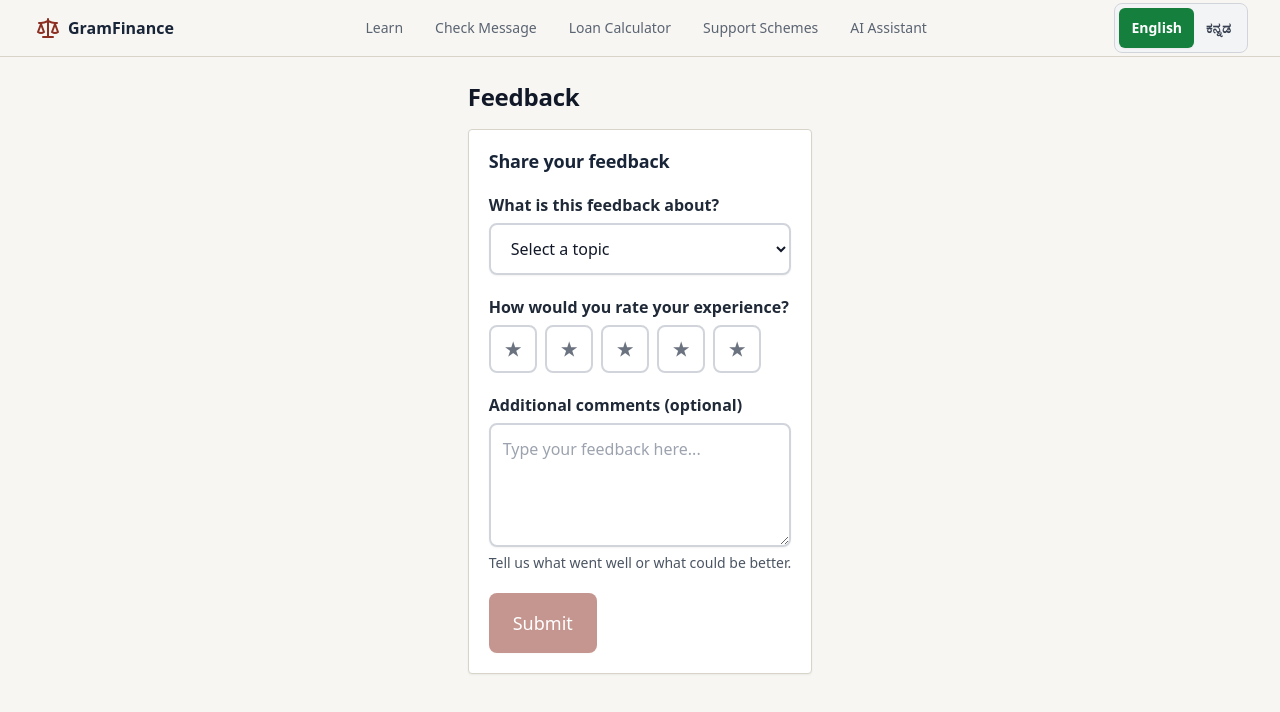
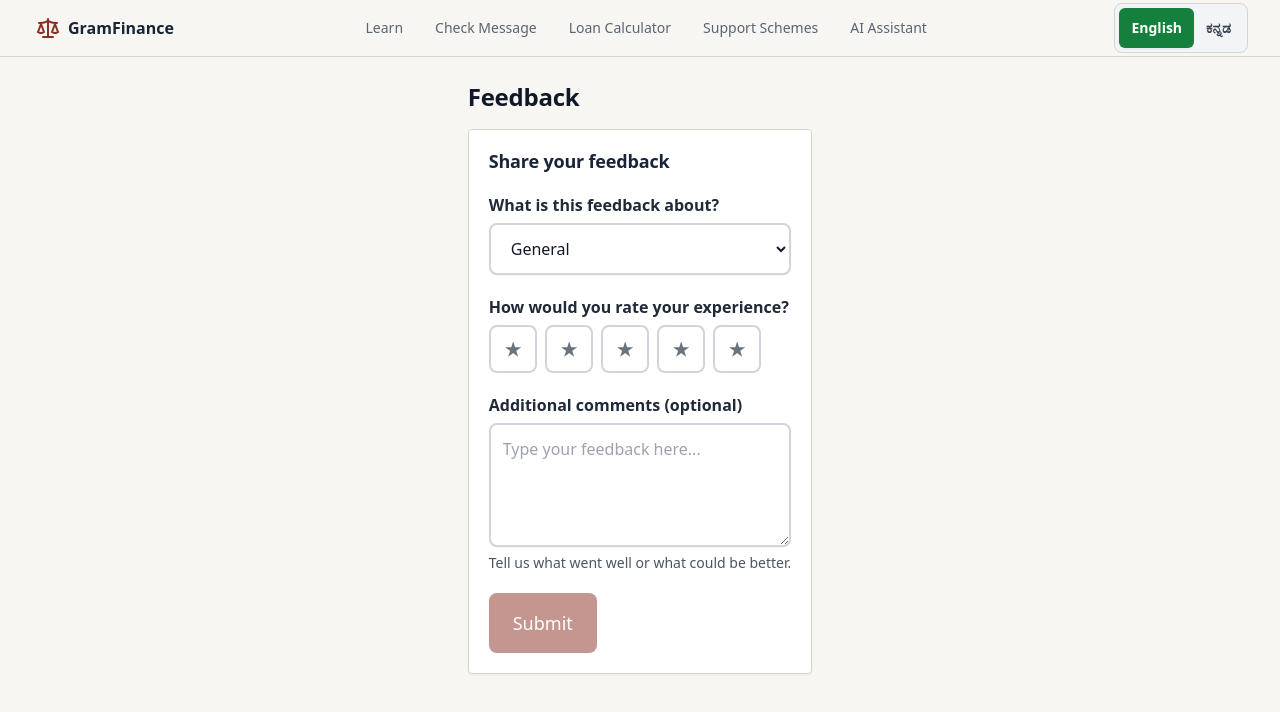
Before and after one commit to vidhwan06/GramFinance, a Next.js app: page /feedback in a window 1280 px wide. Shown: the top 712 px of the page. Built offline with nearby package versions, Linux system fonts and the light colour scheme.

Commit message:
feat: integrate feedback experience

```diff
--- a/app/(main)/home/page.tsx
+++ b/app/(main)/home/page.tsx
@@ -465,6 +465,7 @@ export default function HomePage() {
               <ul className="space-y-1">
                 <li><Link href="/schemes" className="text-xs text-muted-ink hover:text-seal-red transition-colors">{t.nav.schemes}</Link></li>
                 <li><Link href="/assistant" className="text-xs text-muted-ink hover:text-seal-red transition-colors">{t.nav.assistant}</Link></li>
+                <li><Link href="/feedback" className="text-xs text-muted-ink hover:text-seal-red transition-colors">{t.nav.feedback}</Link></li>
               </ul>
             </div>
             <div>
--- a/features/feedback/FeedbackForm.tsx
+++ b/features/feedback/FeedbackForm.tsx
@@ -4,6 +4,7 @@ import React, { useState, FormEvent } from 'react';
 import { Button } from '@/components/ui/Button';
 import { Card, CardHeader, CardTitle, CardContent } from '@/components/ui/Card';
 import { Textarea } from '@/components/ui/Textarea';
+import { Select } from '@/components/ui/Select';
 import { Alert } from '@/components/ui/Alert';
 import { useLanguage } from '@/features/language/hooks/useLanguage';
 import { cn } from '@/lib/utils/cn';
@@ -15,16 +16,22 @@ import { cn } from '@/lib/utils/cn';
  * comment. Submits to POST /api/feedback.
  *
  * ── State machine ────────────────────────────────────────────────────────────
- * idle → submitting → success | error
+ * idle → submitting → success | unauthorized | error
  *
  * The form prevents duplicate submissions by disabling all inputs and the
  * submit button while a request is in flight.
+ *
+ * ── Authentication ──────────────────────────────────────────────────────────
+ * The API requires an authenticated session. A 401 response is surfaced as
+ * a distinct, clearly-worded state rather than a generic error, so users
+ * understand they need to sign in before their feedback can be accepted.
  */
 
 type FormState =
   | { status: 'idle' }
   | { status: 'submitting' }
   | { status: 'success' }
+  | { status: 'unauthorized' }
   | { status: 'error'; message: string };
 
 export function FeedbackForm() {
@@ -36,6 +43,14 @@ export function FeedbackForm() {
   const [formState, setFormState] = useState<FormState>({ status: 'idle' });
 
   const isSubmitting = formState.status === 'submitting';
+
+  const moduleOptions = [
+    { value: 'general', label: t.feedback.moduleGeneral },
+    { value: 'loan', label: t.feedback.moduleLoan },
+    { value: 'schemes', label: t.feedback.moduleSchemes },
+    { value: 'fraud-check', label: t.feedback.moduleFraudCheck },
+    { value: 'learn', label: t.feedback.moduleLearn },
+  ];
 
   function handleSubmit(e: FormEvent) {
     e.preventDefault();
@@ -59,6 +74,8 @@ export function FeedbackForm() {
           setModule('');
           setRating(null);
           setComment('');
+        } else if (res.status === 401) {
+          setFormState({ status: 'unauthorized' });
         } else {
           const message =
             body?.error?.message ?? t.common.error;
@@ -101,29 +118,15 @@ export function FeedbackForm() {
       <CardContent>
         <form onSubmit={handleSubmit} className="space-y-5">
           {/* Module selector */}
-          <div className="flex flex-col space-y-1.5">
-            <label
-              htmlFor="feedback-module"
-              className="text-base font-semibold text-gray-800"
-            >
-              {t.feedback.moduleLabel}
-            </label>
-            <select
-              id="feedback-module"
-              value={module}
-              onChange={(e) => setModule(e.target.value)}
-              disabled={isSubmitting}
-              required
-              className="flex w-full min-h-[48px] rounded-lg border-2 border-gray-300 bg-white px-4 py-3 text-base text-gray-900 shadow-sm focus:border-green-700 focus:outline-none focus:ring-2 focus:ring-green-700 disabled:cursor-not-allowed disabled:bg-gray-100 disabled:opacity-60"
-            >
-              <option value="">{t.feedback.modulePlaceholder}</option>
-              <option value="general">{t.feedback.moduleGeneral}</option>
-              <option value="loan">{t.feedback.moduleLoan}</option>
-              <option value="schemes">{t.feedback.moduleSchemes}</option>
-              <option value="fraud-check">{t.feedback.moduleFraudCheck}</option>
-              <option value="learn">{t.feedback.moduleLearn}</option>
-            </select>
-          </div>
+          <Select
+            id="feedback-module"
+            label={t.feedback.moduleLabel}
+            options={moduleOptions}
+            value={module}
+            onChange={(e) => setModule(e.target.value)}
+            disabled={isSubmitting}
+            required
+          />
 
           {/* Star rating */}
           <div className="flex flex-col space-y-1.5">
@@ -166,7 +169,14 @@ export function FeedbackForm() {
             placeholder={t.feedback.commentPlaceholder}
           />
 
-          {/* Error alert */}
+          {/* Unauthorized alert — distinct from generic errors */}
+          {formState.status === 'unauthorized' && (
+            <Alert variant="warning" title={t.feedback.authRequiredTitle}>
+              {t.feedback.authRequiredMessage}
+            </Alert>
+          )}
+
+          {/* Generic error alert */}
           {formState.status === 'error' && (
             <Alert variant="danger" title={t.common.error}>
               {formState.message}
--- a/features/language/translations/en.ts
+++ b/features/language/translations/en.ts
@@ -143,6 +143,8 @@ export const en = {
     commentHelper: 'Tell us what went well or what could be better.',
     commentPlaceholder: 'Type your feedback here...',
     submitAnother: 'Submit another feedback',
+    authRequiredTitle: 'Sign-in required',
+    authRequiredMessage: 'You must be signed in to submit feedback. Please sign in and try again.',
   },
   home: {
     welcomeTitle: 'GramFinance',
--- a/features/language/translations/kn.ts
+++ b/features/language/translations/kn.ts
@@ -79,6 +79,8 @@ export const kn: TranslationKeys = {
     commentHelper: 'ಏನು ಚೆನ್ನಾಗಿದೆ ಅಥವಾ ಏನು ಉತ್ತಮವಾಗಬಹುದು ಎಂದು ತಿಳಿಸಿ.',
     commentPlaceholder: 'ನಿಮ್ಮ ಅಭಿಪ್ರಾಯವನ್ನು ಇಲ್ಲಿ ಟೈಪ್ ಮಾಡಿ...',
     submitAnother: 'ಇನ್ನೊಂದು ಅಭಿಪ್ರಾಯ ಸಲ್ಲಿಸಿ',
+    authRequiredTitle: 'ಸೈನ್-ಇನ್ ಅಗತ್ಯವಿದೆ',
+    authRequiredMessage: 'ಅಭಿಪ್ರಾಯ ಸಲ್ಲಿಸಲು ನೀವು ಸೈನ್-ಇನ್ ಆಗಿರಬೇಕು. ದಯವಿಟ್ಟು ಸೈನ್-ಇನ್ ಮಾಡಿ ಮತ್ತೆ ಪ್ರಯತ್ನಿಸಿ.',
   },
 
 
```
Also changed, not shown: tests/ui/feedback/render-helper.tsx (added, +39 -0 lines), 1 other file (tests, documents, lock files or other folders).
